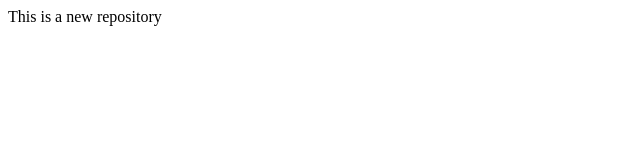
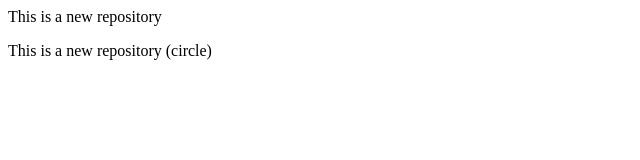
Before and after one commit to sachinmnpr1-dot/glocalrepo, a plain HTML site: page index.html in a window 1280 px wide. Shown: the whole page, without its empty margins (0-640 px from the left). Drawn offline with Linux system fonts and the light colour scheme.

Commit message:
add circle

```diff
--- a/index.html
+++ b/index.html
@@ -1 +1,2 @@
 <p>This is a new repository</p>
+<p>This is a new repository (circle)</p>
```
